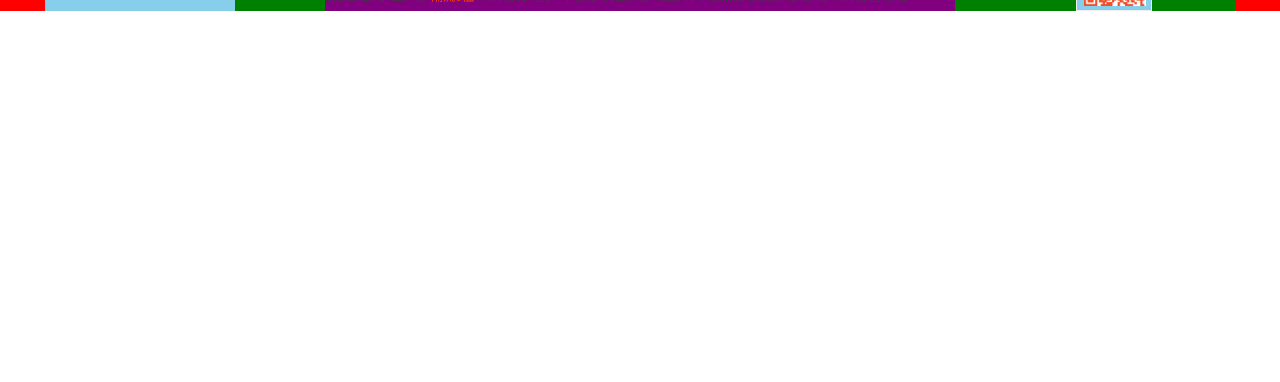
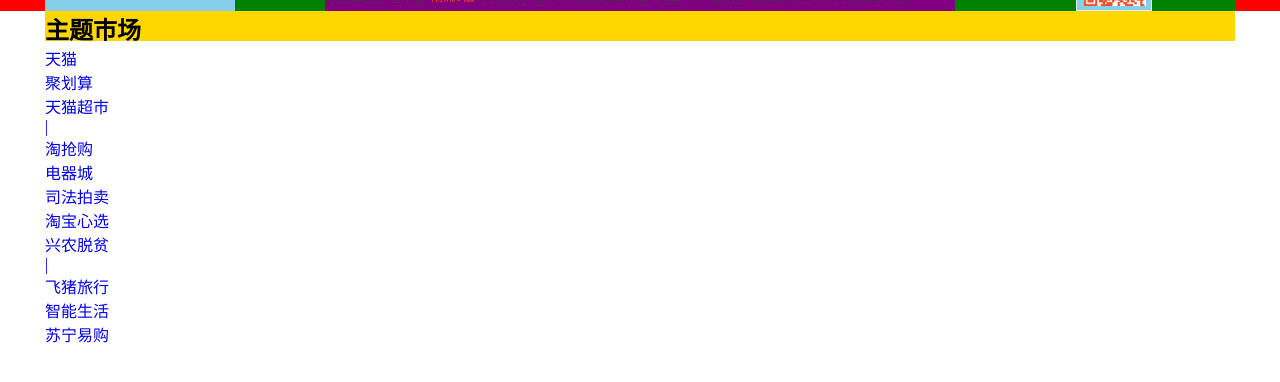
Before and after one commit to theSunAndSnow/HTML, a plain HTML site: page index.html in a window 1280 px wide. Shown: the part 182-564 px from the top of the page. Drawn offline with Linux system fonts and the light colour scheme; files whose address does not match are found by name.

Commit message:
添加了中间标题栏结构

```diff
--- a/css/index.css
+++ b/css/index.css
@@ -430,4 +430,12 @@ article .cup-J_cup .Top-J_Top a.taobao_index img{
     bottom: 0.4rem;
     left: 0.7rem;
 }
+
+article .nav_Title{
+    background-color: gold;
+    width: 119rem;
+    height: 3rem;
+
+    margin: 0 auto;
+}
 /************************身体-end*****************************/
--- a/index.html
+++ b/index.html
@@ -165,6 +165,28 @@
                 </div>
             </div>
         </div>
+        <div class="nav_Title">
+            <h2>主题市场</h2>
+            <ul class="nav_left">
+                <li><a href="#">天猫</a></li>
+                <li><a href="#">聚划算</a></li>
+                <li><a href="#">天猫超市</a></li>
+            </ul>
+            <ul class="nav_center">
+                <li><a href="#">|</a></li>
+                <li><a href="#">淘抢购</a></li>
+                <li><a href="#">电器城</a></li>
+                <li><a href="#">司法拍卖</a></li>
+                <li><a href="#">淘宝心选</a></li>
+                <li><a href="#">兴农脱贫</a></li>
+            </ul>
+            <ul class="nav_right">
+                <li><a href="#">|</a></li>
+                <li><a href="#">飞猪旅行</a></li>
+                <li><a href="#">智能生活</a></li>
+                <li><a href="#">苏宁易购</a></li>
+            </ul>
+        </div>
     </article>
     <footer></footer>
 </body>
```
